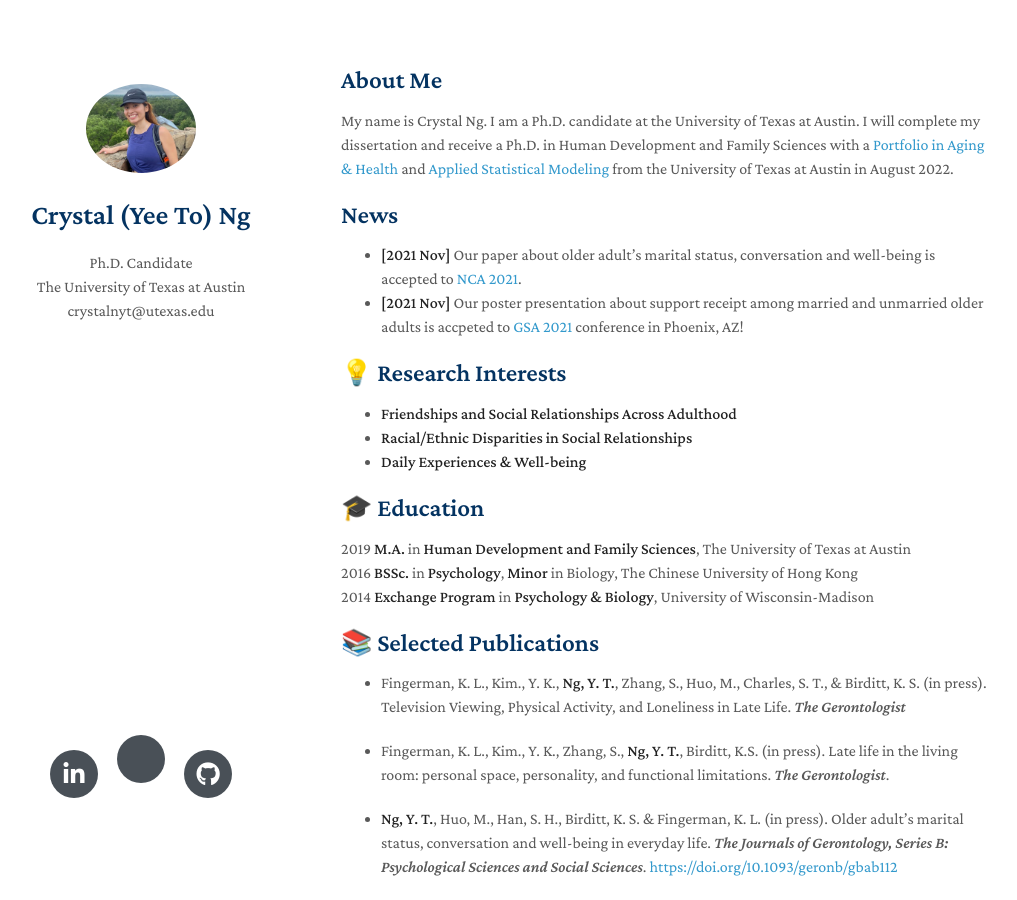
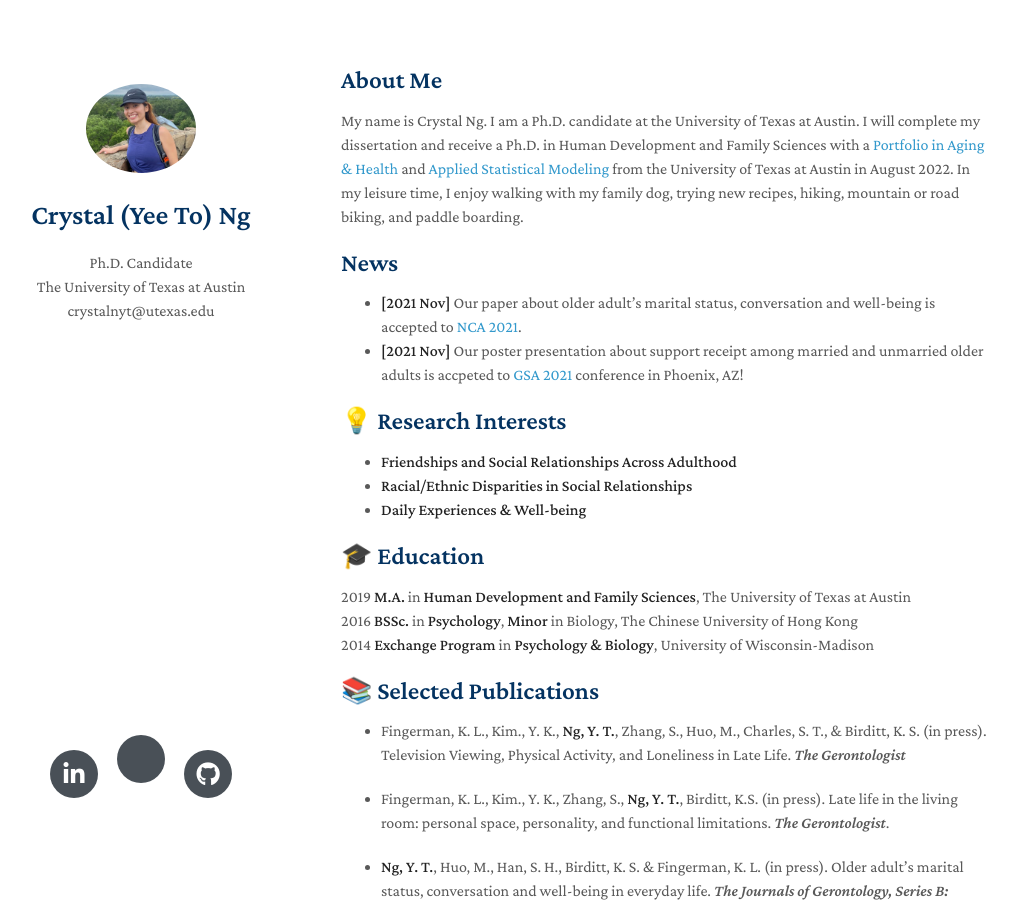
Before and after one commit to Crystal-ng/Crystal-ng.github.io, a Jekyll site: the page built from index.md, in a window 1280 px wide and 900 px high. Shown: the whole window, without its empty margins (129-1146 px from the left). Built offline with Jekyll 4.4.1, drawn with Linux system fonts in a browser that asks for light colours; nearby versions of some CDN libraries; a style sheet for code colours, icons or effects is not loaded; our own code applies the rules of GitHub Pages for plain Markdown files.

Commit message:
Update index.md

```diff
--- a/index.md
+++ b/index.md
@@ -4,7 +4,9 @@ layout: homepage
 
 ## About Me
 
-My name is Crystal Ng. I am a Ph.D. candidate at the University of Texas at Austin. I will complete my dissertation and receive a Ph.D. in Human Development and Family Sciences with a [Portfolio in Aging & Health](https://liberalarts.utexas.edu/talc/students/portfolio-in-aging-and-health/index.php) and [Applied Statistical Modeling](https://stat.utexas.edu/graduate/portfolio-in-applied-statistical-modeling) from the University of Texas at Austin in August 2022.
+My name is Crystal Ng. I am a Ph.D. candidate at the University of Texas at Austin. I will complete my dissertation and receive a Ph.D. in Human Development and Family Sciences with a [Portfolio in Aging & Health](https://liberalarts.utexas.edu/talc/students/portfolio-in-aging-and-health/index.php) and [Applied Statistical Modeling](https://stat.utexas.edu/graduate/portfolio-in-applied-statistical-modeling) from the University of Texas at Austin in August 2022. In my leisure time, I enjoy walking with my family dog, trying new recipes, hiking, mountain or road biking, and paddle boarding.
+
+
 
 
 ## News
```
